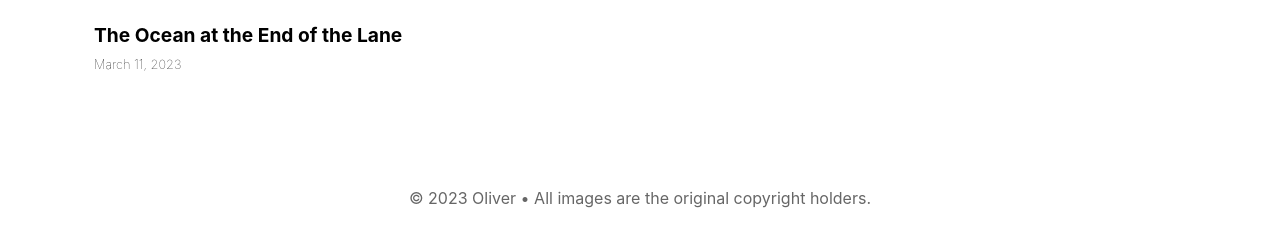
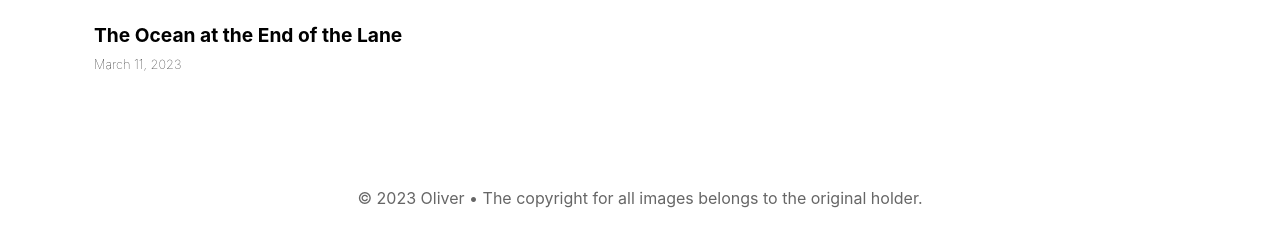
Before and after one commit to helloiamoliver/theatrelogbook, a Gatsby site: page / in a window 1280 px wide. Shown: the part 636-882 px from the top of the page. Built offline with nearby package versions, Linux system fonts and the light colour scheme; Gatsby itself is replaced by a stand-in of ours.

Commit message:
Altered copyright notice.

```diff
--- a/src/components/layout.js
+++ b/src/components/layout.js
@@ -25,7 +25,7 @@
       </header>
       {children}
       <footer className="site-footer">
-        <p>&copy; {new Date().getFullYear()} Oliver &bull; All images are the original copyright holders.</p>
+        <p>&copy; {new Date().getFullYear()} Oliver &bull; The copyright for all images belongs to the original holder.</p>
       </footer>
     </div>
   )
```
